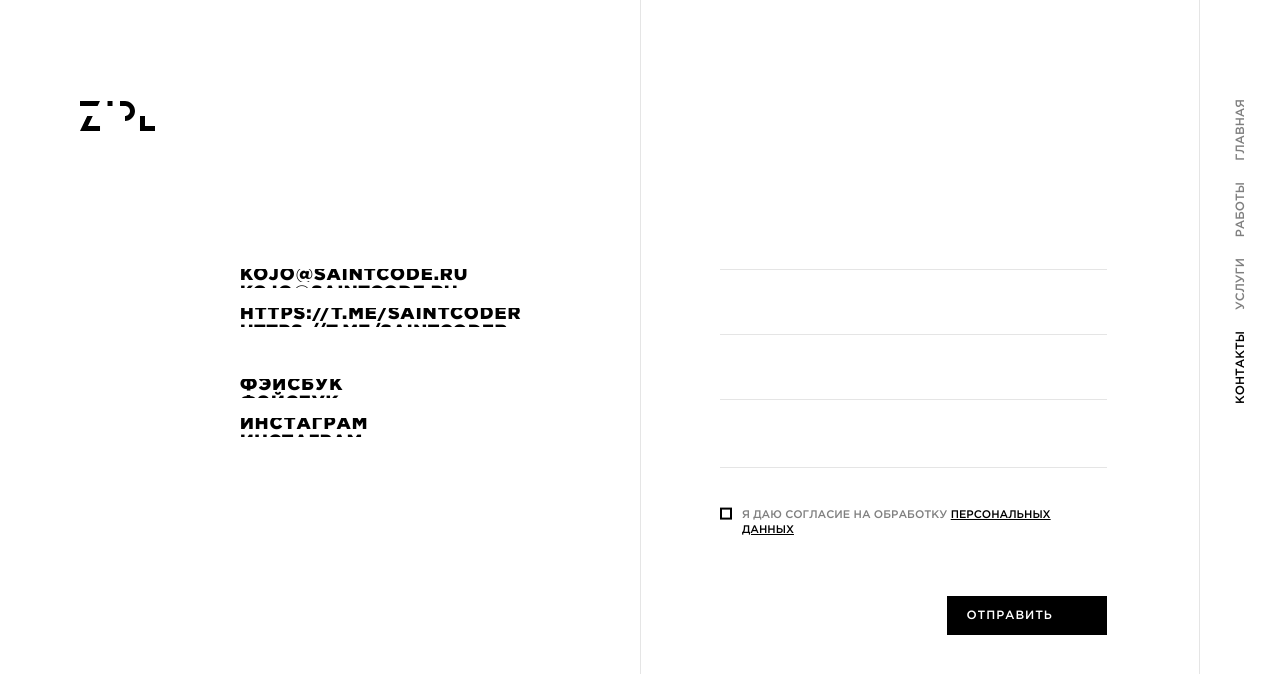
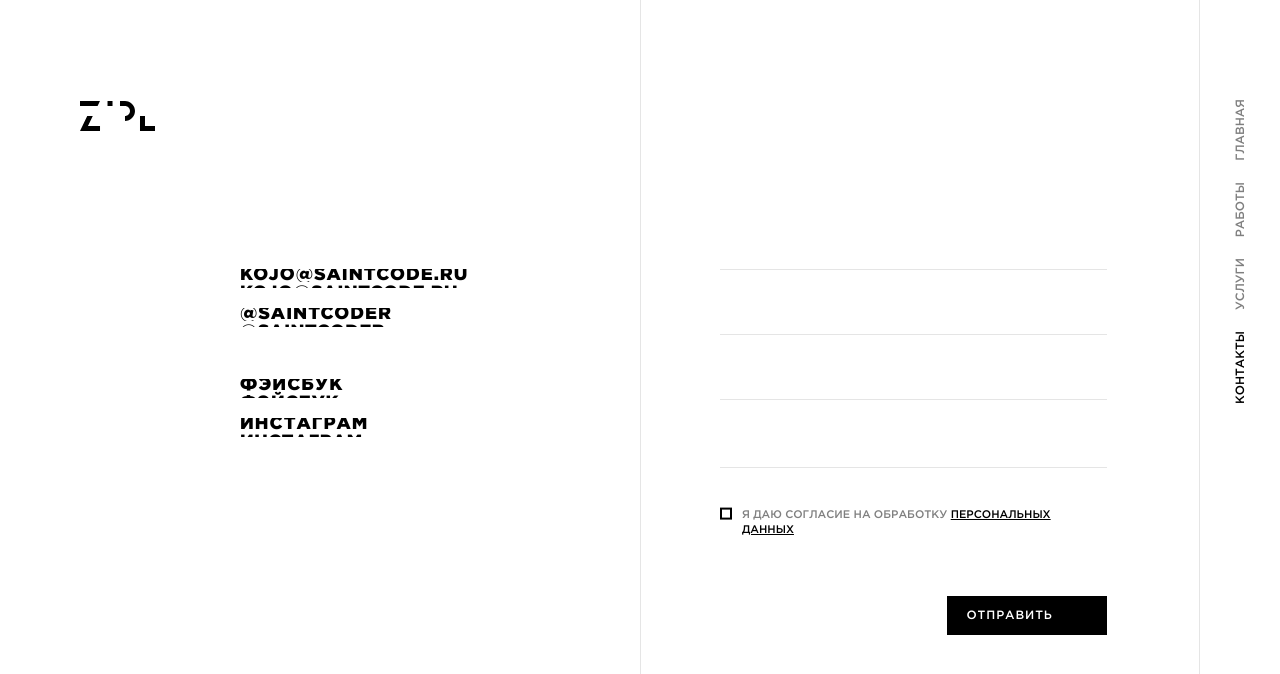
Before and after one commit to AnatolyKostarev/kojo, a React (Create React App) app: page /contacts in a window 1280 px wide. Shown: the top 674 px of the page. Built offline with nearby package versions, Linux system fonts and the light colour scheme.

Commit message:
Fix array of obj to show links

```diff
--- a/src/store.js
+++ b/src/store.js
@@ -124,9 +124,17 @@ export const socialList = [
 ];
 
 export const contactsList = [
-  { label: "основной", email: "kojo@saintcode.ru" },
+  {
+    label: "основной",
+    href: "mailto:kojo@saintcode.ru",
+    email: "kojo@saintcode.ru",
+  },
 
-  { label: "телеграм", email: "https://t.me/saintcoder" },
+  {
+    label: "телеграм",
+    href: "https://t.me/saintcoder",
+    email: "@saintcoder",
+  },
 ];
 
 // Array of titles for ServicesInfo.jsx
```
